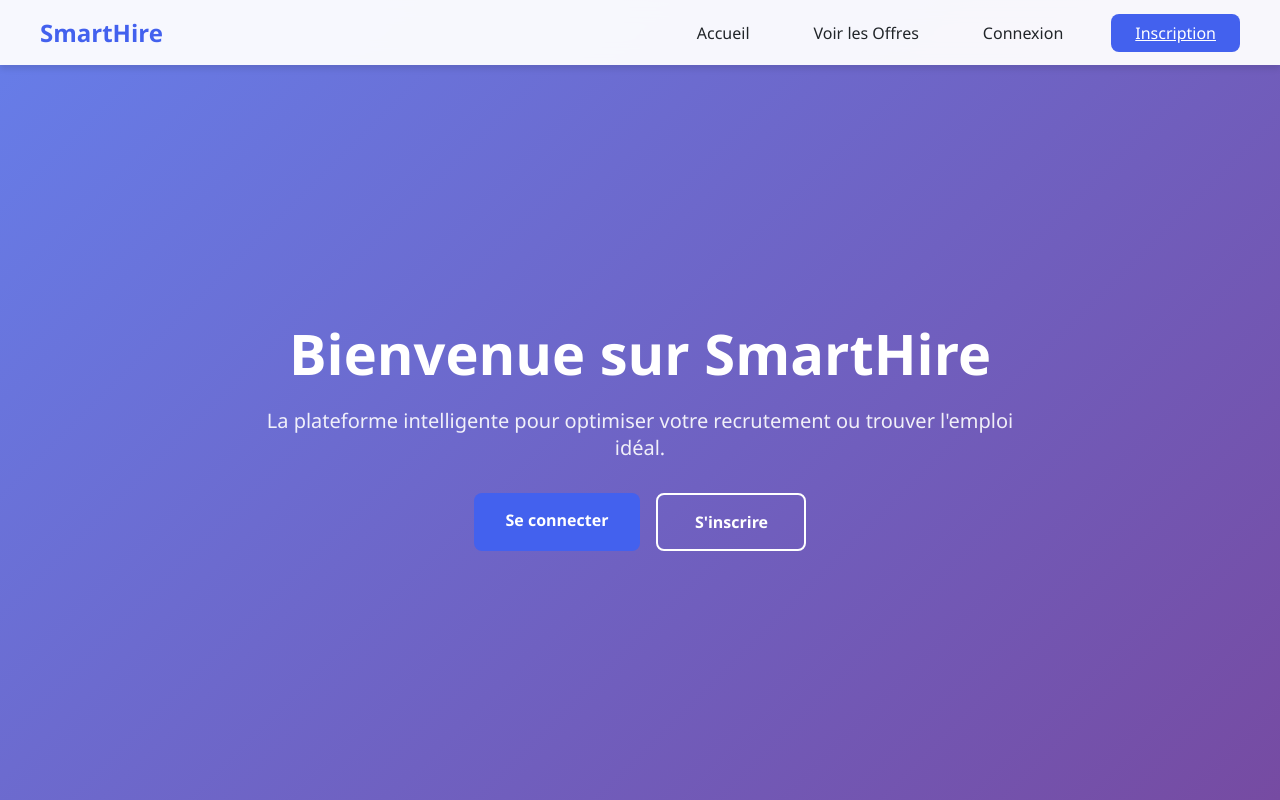
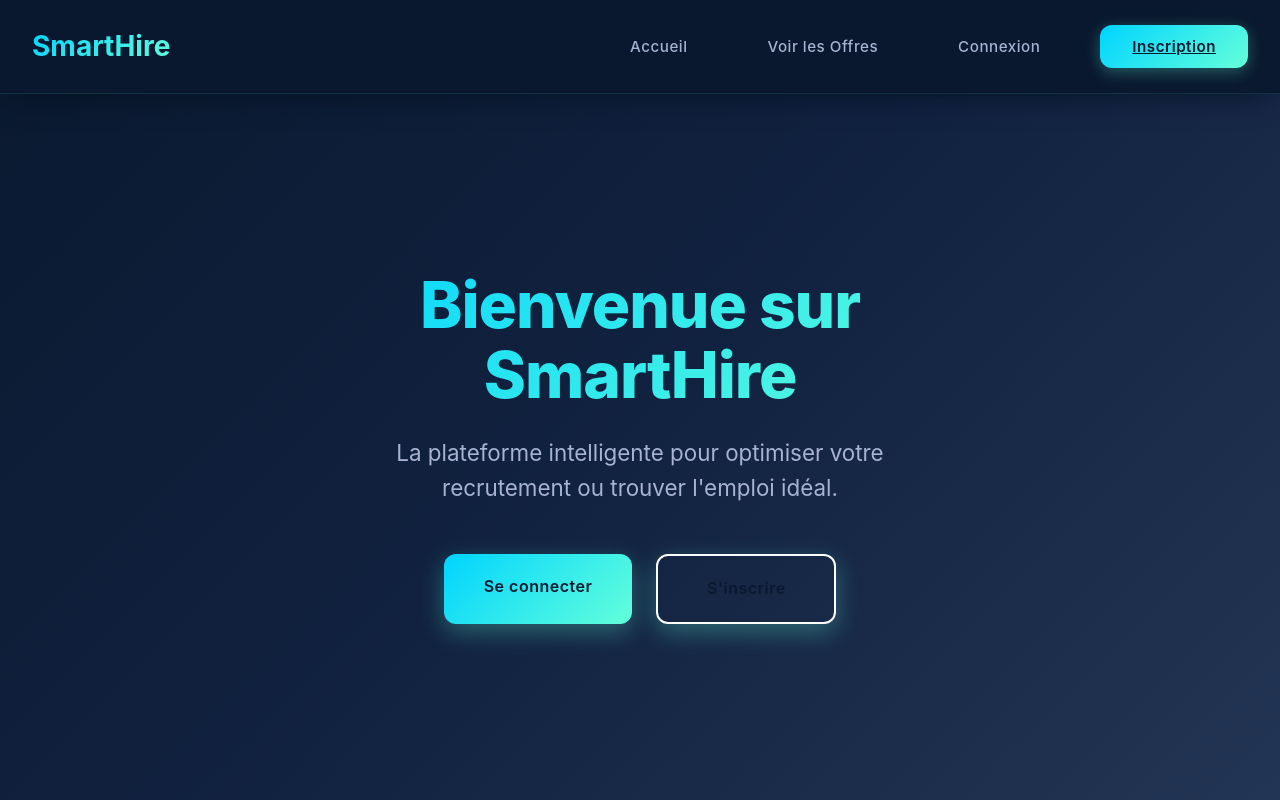
Before and after one commit to aazdagabde/Frontend_Smart_Hire, a React (Create React App) app: page / in a window 1280 px wide. Built offline with nearby package versions, Linux system fonts and the light colour scheme.

Commit message:
Refactor OfferDetailPage and OfferListPage for improved error handling and UI consistency

```diff
--- a/src/styles/App.css
+++ b/src/styles/App.css
@@ -1,16 +1,31 @@
-/* Variables CSS pour une cohérence */
+/* Variables CSS - Palette Bleu Marine & Bleu Électrique */
 :root {
-  --primary-color: #4361ee;
-  --secondary-color: #3f37c9;
-  --success-color: #4cc9f0;
-  --danger-color: #f72585;
-  --warning-color: #f8961e;
-  --light-color: #f8f9fa;
-  --dark-color: #212529;
-  --gray-color: #6c757d;
-  --border-radius: 8px;
-  --box-shadow: 0 4px 6px rgba(0, 0, 0, 0.1);
-  --transition: all 0.3s ease;
+  /* Palette Principale */
+  --navy-blue: #0a192f;      /* Bleu marine très foncé */
+  --dark-navy: #112240;      /* Bleu marine foncé */
+  --electric-blue: #00d4ff;  /* Bleu électrique vif */
+  --bright-blue: #64ffda;    /* Bleu électrique cyan */
+  --light-navy: #233554;     /* Bleu marine moyen */
+
+  /* Neutres Sophistiqués */
+  --slate: #8892b0;          /* Gris bleuté pour texte secondaire */
+  --light-slate: #a8b2d1;    /* Gris bleuté clair */
+  --lightest-slate: #ccd6f6; /* Gris bleuté très clair */
+  --white: #e6f1ff;          /* Blanc bleuté */
+
+  /* Accents */
+  --success: #00d4ff;        /* Bleu électrique pour succès */
+  --danger: #ff6b6b;         /* Rouge corail pour erreurs */
+  --warning: #ffd166;        /* Jaune ambre pour avertissements */
+
+  /* Styles Évolués */
+  --border-radius: 12px;
+  --border-radius-lg: 20px;
+  --box-shadow: 0 10px 30px -10px rgba(2, 12, 27, 0.7);
+  --box-shadow-lg: 0 20px 50px -20px rgba(2, 12, 27, 0.9);
+  --transition: all 0.25s cubic-bezier(0.645, 0.045, 0.355, 1);
+  --gradient: linear-gradient(135deg, #0a192f 0%, #112240 50%, #233554 100%);
+  --electric-gradient: linear-gradient(135deg, #00d4ff 0%, #64ffda 100%);
 }
 
 * {
@@ -20,10 +35,12 @@
 }
 
 body {
-  font-family: 'Segoe UI', Tahoma, Geneva, Verdana, sans-serif;
-  background: linear-gradient(135deg, #667eea 0%, #764ba2 100%);
+  font-family: 'Inter', 'Segoe UI', Tahoma, Geneva, Verdana, sans-serif;
+  background: var(--gradient);
   min-height: 100vh;
-  color: var(--dark-color);
+  color: var(--lightest-slate);
+  line-height: 1.6;
+  overflow-x: hidden;
 }
 
 .App {
@@ -32,19 +49,20 @@ body {
   flex-direction: column;
 }
 
-/* Navigation */
+/* Navigation Évoluée */
 .navbar {
-  background: rgba(255, 255, 255, 0.95);
-  backdrop-filter: blur(10px);
-  padding: 1rem 2rem;
+  background: rgba(10, 25, 47, 0.95);
+  backdrop-filter: blur(20px);
+  padding: 1.5rem 2rem;
   box-shadow: var(--box-shadow);
   position: sticky;
   top: 0;
   z-index: 1000;
+  border-bottom: 1px solid rgba(100, 255, 218, 0.1);
 }
 
 .nav-container {
-  max-width: 1200px;
+  max-width: 1400px;
   margin: 0 auto;
   display: flex;
   justify-content: space-between;
@@ -52,111 +70,165 @@ body {
 }
 
 .nav-logo {
-  font-size: 1.5rem;
-  font-weight: bold;
-  color: var(--primary-color);
+  font-size: 1.75rem;
+  font-weight: 700;
+  color: var(--bright-blue);
   text-decoration: none;
+  background: var(--electric-gradient);
+  -webkit-background-clip: text;
+  -webkit-text-fill-color: transparent;
+  background-clip: text;
 }
 
 .nav-menu {
   display: flex;
   list-style: none;
-  gap: 2rem;
+  gap: 2.5rem;
   align-items: center;
 }
 
 .nav-link {
   text-decoration: none;
-  color: var(--dark-color);
+  color: var(--light-slate);
   font-weight: 500;
-  padding: 0.5rem 1rem;
+  padding: 0.75rem 1.25rem;
   border-radius: var(--border-radius);
   transition: var(--transition);
+  position: relative;
+  font-size: 0.95rem;
+  letter-spacing: 0.5px;
 }
 
 .nav-link:hover {
-  background-color: var(--primary-color);
-  color: white;
+  color: var(--bright-blue);
+  transform: translateY(-2px);
+}
+
+.nav-link::after {
+  content: '';
+  position: absolute;
+  bottom: 0;
+  left: 50%;
+  width: 0;
+  height: 2px;
+  background: var(--electric-gradient);
+  transition: var(--transition);
+  transform: translateX(-50%);
+}
+
+.nav-link:hover::after {
+  width: 80%;
 }
 
 .nav-button {
-  background: var(--primary-color);
-  color: white;
+  background: var(--electric-gradient);
+  color: var(--navy-blue);
   border: none;
-  padding: 0.5rem 1.5rem;
+  padding: 0.75rem 2rem;
   border-radius: var(--border-radius);
   cursor: pointer;
-  font-weight: 500;
+  font-weight: 600;
   transition: var(--transition);
+  font-size: 0.95rem;
+  letter-spacing: 0.5px;
+  box-shadow: 0 4px 15px rgba(100, 255, 218, 0.3);
 }
 
 .nav-button:hover {
-  background: var(--secondary-color);
-  transform: translateY(-2px);
+  transform: translateY(-3px);
+  box-shadow: 0 8px 25px rgba(100, 255, 218, 0.5);
 }
 
-/* Container principal */
+/* Container Principal Élargi */
 .container {
-  max-width: 1200px;
+  max-width: 1400px;
   margin: 0 auto;
-  padding: 2rem;
+  padding: 3rem 2rem;
   flex: 1;
   display: flex;
   align-items: center;
   justify-content: center;
 }
 
-/* Cartes de formulaire */
+/* Cartes Premium */
 .form-card {
-  background: rgba(255, 255, 255, 0.95);
-  backdrop-filter: blur(10px);
-  padding: 3rem;
-  border-radius: 20px;
-  box-shadow: var(--box-shadow);
+  background: rgba(17, 34, 64, 0.8);
+  backdrop-filter: blur(20px);
+  padding: 3.5rem;
+  border-radius: var(--border-radius-lg);
+  box-shadow: var(--box-shadow-lg);
   width: 100%;
-  max-width: 500px;
-  border: 1px solid rgba(255, 255, 255, 0.2);
+  max-width: 550px;
+  border: 1px solid rgba(100, 255, 218, 0.1);
+  position: relative;
+  overflow: hidden;
+}
+
+.form-card::before {
+  content: '';
+  position: absolute;
+  top: 0;
+  left: 0;
+  right: 0;
+  height: 3px;
+  background: var(--electric-gradient);
 }
 
 .form-title {
   text-align: center;
-  margin-bottom: 2rem;
-  color: var(--primary-color);
-  font-size: 2rem;
+  margin-bottom: 2.5rem;
+  background: var(--electric-gradient);
+  -webkit-background-clip: text;
+  -webkit-text-fill-color: transparent;
+  background-clip: text;
+  font-size: 2.25rem;
   font-weight: 700;
+  letter-spacing: -0.5px;
 }
 
-/* Champs de formulaire */
+/* Champs de Formulaire Évolués */
 .form-group {
-  margin-bottom: 1.5rem;
+  margin-bottom: 2rem;
+  position: relative;
 }
 
 .form-label {
   display: block;
-  margin-bottom: 0.5rem;
+  margin-bottom: 0.75rem;
   font-weight: 600;
-  color: var(--dark-color);
+  color: var(--bright-blue);
+  font-size: 0.9rem;
+  letter-spacing: 0.5px;
+  text-transform: uppercase;
 }
 
 .form-input {
   width: 100%;
-  padding: 1rem;
-  border: 2px solid #e9ecef;
+  padding: 1.25rem;
+  border: 2px solid rgba(136, 146, 176, 0.2);
   border-radius: var(--border-radius);
   font-size: 1rem;
   transition: var(--transition);
-  background: white;
+  background: rgba(10, 25, 47, 0.6);
+  color: var(--lightest-slate);
+  font-family: inherit;
+}
+
+.form-input::placeholder {
+  color: var(--slate);
 }
 
 .form-input:focus {
   outline: none;
-  border-color: var(--primary-color);
-  box-shadow: 0 0 0 3px rgba(67, 97, 238, 0.1);
+  border-color: var(--bright-blue);
+  background: rgba(10, 25, 47, 0.8);
+  box-shadow: 0 0 0 4px rgba(100, 255, 218, 0.1);
+  transform: translateY(-2px);
 }
 
-/* Boutons */
+/* Boutons Premium */
 .btn {
-  padding: 1rem 2rem;
+  padding: 1.25rem 2.5rem;
   border: none;
   border-radius: var(--border-radius);
   font-size: 1rem;
@@ -167,17 +239,36 @@ body {
   display: inline-block;
   text-align: center;
   width: 100%;
+  font-family: inherit;
+  letter-spacing: 0.5px;
+  position: relative;
+  overflow: hidden;
+}
+
+.btn::before {
+  content: '';
+  position: absolute;
+  top: 0;
+  left: -100%;
+  width: 100%;
+  height: 100%;
+  background: linear-gradient(90deg, transparent, rgba(255, 255, 255, 0.2), transparent);
+  transition: left 0.5s;
+}
+
+.btn:hover::before {
+  left: 100%;
 }
 
 .btn-primary {
-  background: var(--primary-color);
-  color: white;
+  background: var(--electric-gradient);
+  color: var(--navy-blue);
+  box-shadow: 0 8px 25px rgba(100, 255, 218, 0.3);
 }
 
 .btn-primary:hover:not(:disabled) {
-  background: var(--secondary-color);
-  transform: translateY(-2px);
-  box-shadow: 0 6px 12px rgba(0, 0, 0, 0.15);
+  transform: translateY(-3px);
+  box-shadow: 0 12px 35px rgba(100, 255, 218, 0.5);
 }
 
 .btn:disabled {
@@ -186,91 +277,218 @@ body {
   transform: none !important;
 }
 
-/* Messages */
+/* Messages Évolués */
 .message {
-  padding: 1rem;
+  padding: 1.25rem;
   border-radius: var(--border-radius);
-  margin: 1rem 0;
+  margin: 1.5rem 0;
   text-align: center;
   font-weight: 500;
+  backdrop-filter: blur(10px);
+  border: 1px solid;
+  position: relative;
+  overflow: hidden;
+}
+
+.message::before {
+  content: '';
+  position: absolute;
+  top: 0;
+  left: 0;
+  right: 0;
+  height: 3px;
 }
 
 .message-error {
-  background: rgba(247, 37, 133, 0.1);
-  color: var(--danger-color);
-  border: 1px solid rgba(247, 37, 133, 0.2);
+  background: rgba(255, 107, 107, 0.1);
+  color: var(--danger);
+  border-color: rgba(255, 107, 107, 0.3);
+}
+
+.message-error::before {
+  background: var(--danger);
 }
 
 .message-success {
-  background: rgba(76, 201, 240, 0.1);
-  color: var(--success-color);
-  border: 1px solid rgba(76, 201, 240, 0.2);
+  background: rgba(0, 212, 255, 0.1);
+  color: var(--success);
+  border-color: rgba(0, 212, 255, 0.3);
 }
 
-/* Page d'accueil */
+.message-success::before {
+  background: var(--success);
+}
+
+/* Hero Section Premium */
 .hero-section {
   text-align: center;
-  color: white;
+  color: var(--lightest-slate);
+  padding: 4rem 2rem;
+  max-width: 900px;
+  margin: 0 auto;
 }
 
 .hero-title {
-  font-size: 3.5rem;
-  margin-bottom: 1rem;
-  font-weight: 700;
+  font-size: 4rem;
+  margin-bottom: 1.5rem;
+  font-weight: 800;
+  background: var(--electric-gradient);
+  -webkit-background-clip: text;
+  -webkit-text-fill-color: transparent;
+  background-clip: text;
+  line-height: 1.1;
+  letter-spacing: -1px;
 }
 
 .hero-subtitle {
-  font-size: 1.25rem;
-  margin-bottom: 2rem;
-  opacity: 0.9;
+  font-size: 1.4rem;
+  margin-bottom: 3rem;
+  color: var(--light-slate);
+  line-height: 1.6;
+  max-width: 600px;
+  margin-left: auto;
+  margin-right: auto;
 }
 
 .hero-buttons {
   display: flex;
-  gap: 1rem;
+  gap: 1.5rem;
   justify-content: center;
-  margin-top: 2rem;
+  margin-top: 3rem;
+  flex-wrap: wrap;
 }
 
 .hero-buttons .btn {
   width: auto;
-  min-width: 150px;
+  min-width: 180px;
+  padding: 1.25rem 2.5rem;
 }
 
-/* Dashboard */
+.hero-buttons .btn-outline {
+  background: transparent;
+  border: 2px solid var(--bright-blue);
+  color: var(--bright-blue);
+  box-shadow: none;
+}
+
+.hero-buttons .btn-outline:hover {
+  background: rgba(100, 255, 218, 0.1);
+  transform: translateY(-3px);
+  box-shadow: 0 8px 25px rgba(100, 255, 218, 0.3);
+}
+
+/* Dashboard Évolué */
 .dashboard-card {
-  background: rgba(255, 255, 255, 0.95);
-  backdrop-filter: blur(10px);
-  padding: 3rem;
-  border-radius: 20px;
-  box-shadow: var(--box-shadow);
+  background: rgba(17, 34, 64, 0.8);
+  backdrop-filter: blur(20px);
+  padding: 4rem;
+  border-radius: var(--border-radius-lg);
+  box-shadow: var(--box-shadow-lg);
   text-align: center;
-  color: var(--dark-color);
+  color: var(--lightest-slate);
+  border: 1px solid rgba(100, 255, 218, 0.1);
+  position: relative;
+  overflow: hidden;
+}
+
+.dashboard-card::before {
+  content: '';
+  position: absolute;
+  top: 0;
+  left: 0;
+  right: 0;
+  height: 3px;
+  background: var(--electric-gradient);
 }
 
 .dashboard-title {
-  color: var(--primary-color);
+  background: var(--electric-gradient);
+  -webkit-background-clip: text;
+  -webkit-text-fill-color: transparent;
+  background-clip: text;
+  margin-bottom: 1.5rem;
+  font-size: 2.5rem;
+  font-weight: 700;
+}
+
+/* Styles pour les Pages d'Offres */
+.offer-list .form-card,
+.offer-detail .form-card {
+  background: rgba(17, 34, 64, 0.8);
+  border: 1px solid rgba(100, 255, 218, 0.1);
+  backdrop-filter: blur(20px);
+}
+
+.offer-list .form-card h3,
+.offer-detail .form-card h3 {
+  background: var(--electric-gradient);
+  -webkit-background-clip: text;
+  -webkit-text-fill-color: transparent;
+  background-clip: text;
   margin-bottom: 1rem;
 }
 
-/* Responsive */
+/* Animation de Chargement Évoluée */
+.loading {
+  display: inline-block;
+  width: 24px;
+  height: 24px;
+  border: 3px solid rgba(100, 255, 218, 0.3);
+  border-radius: 50%;
+  border-top-color: var(--bright-blue);
+  animation: spin 1s ease-in-out infinite;
+  margin-right: 0.75rem;
+}
+
+@keyframes spin {
+  to {
+    transform: rotate(360deg);
+  }
+}
+
+/* Effets de Brillance Globaux */
+.glow-effect {
+  position: relative;
+}
+
+.glow-effect::after {
+  content: '';
+  position: absolute;
+  top: -2px;
+  left: -2px;
+  right: -2px;
+  bottom: -2px;
+  background: var(--electric-gradient);
+  border-radius: inherit;
+  z-index: -1;
+  opacity: 0;
+  transition: opacity 0.3s;
+}
+
+.glow-effect:hover::after {
+  opacity: 0.3;
+}
+
+/* Responsive Design Évolué */
 @media (max-width: 768px) {
   .nav-container {
     flex-direction: column;
-    gap: 1rem;
+    gap: 1.5rem;
   }
 
   .nav-menu {
     gap: 1rem;
+    flex-wrap: wrap;
+    justify-content: center;
   }
 
   .form-card {
-    padding: 2rem;
+    padding: 2.5rem 2rem;
     margin: 1rem;
   }
 
   .hero-title {
-    font-size: 2.5rem;
+    font-size: 2.75rem;
   }
 
   .hero-buttons {
@@ -279,24 +497,43 @@ body {
   }
 
   .container {
+    padding: 2rem 1rem;
+  }
+
+  .hero-buttons .btn {
+    width: 100%;
+    max-width: 300px;
+  }
+}
+
+@media (max-width: 480px) {
+  .hero-title {
+    font-size: 2.25rem;
+  }
+
+  .form-card {
+    padding: 2rem 1.5rem;
+  }
+
+  .navbar {
     padding: 1rem;
   }
 }
 
-/* Animation de chargement */
-.loading {
-  display: inline-block;
-  width: 20px;
-  height: 20px;
-  border: 3px solid rgba(255, 255, 255, 0.3);
-  border-radius: 50%;
-  border-top-color: white;
-  animation: spin 1s ease-in-out infinite;
-  margin-right: 0.5rem;
+/* Scrollbar Personnalisée */
+::-webkit-scrollbar {
+  width: 8px;
 }
 
-@keyframes spin {
-  to {
-    transform: rotate(360deg);
-  }
+::-webkit-scrollbar-track {
+  background: var(--navy-blue);
 }
+
+::-webkit-scrollbar-thumb {
+  background: var(--electric-gradient);
+  border-radius: 4px;
+}
+
+::-webkit-scrollbar-thumb:hover {
+  background: var(--bright-blue);
+}
```
Also changed, not shown: src/pages/OfferDetailPage.js (+54 -45 lines), src/pages/OfferListPage.js (+40 -33 lines).
